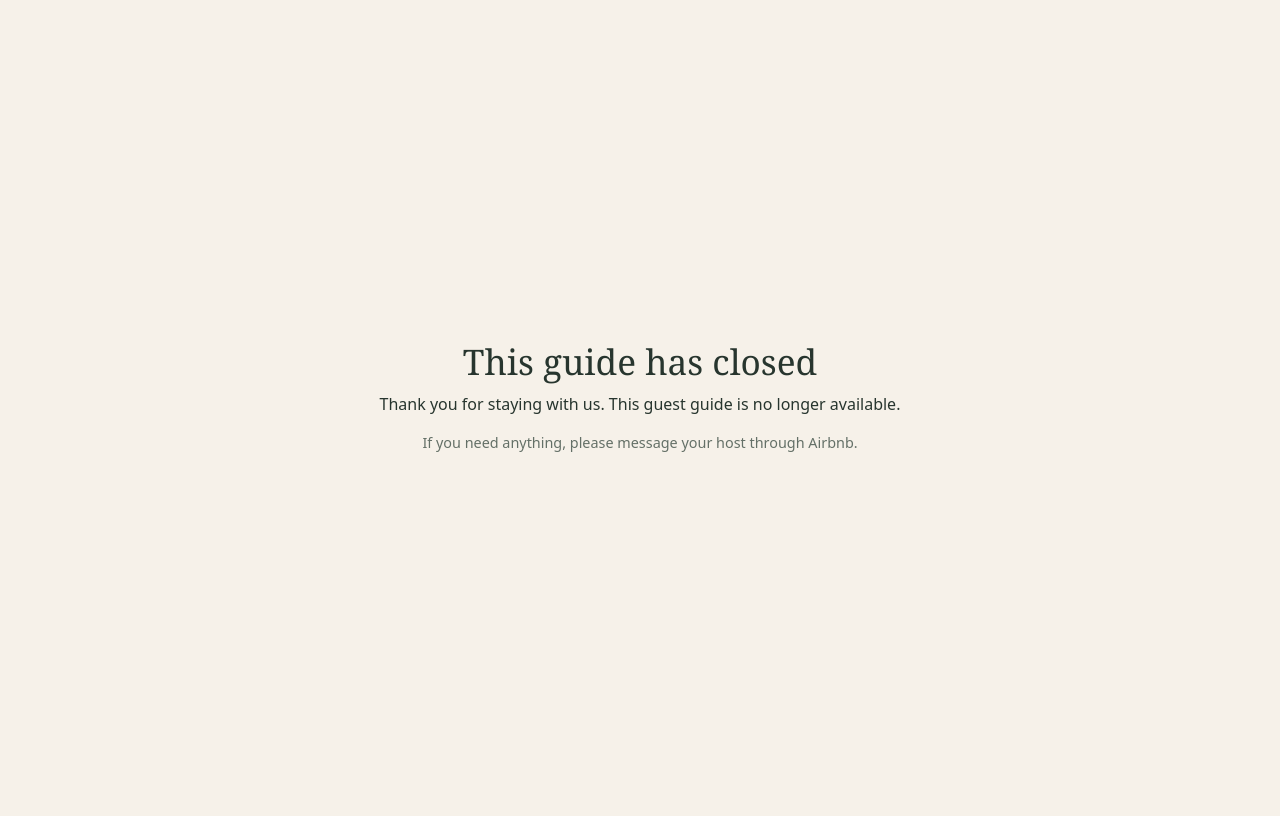
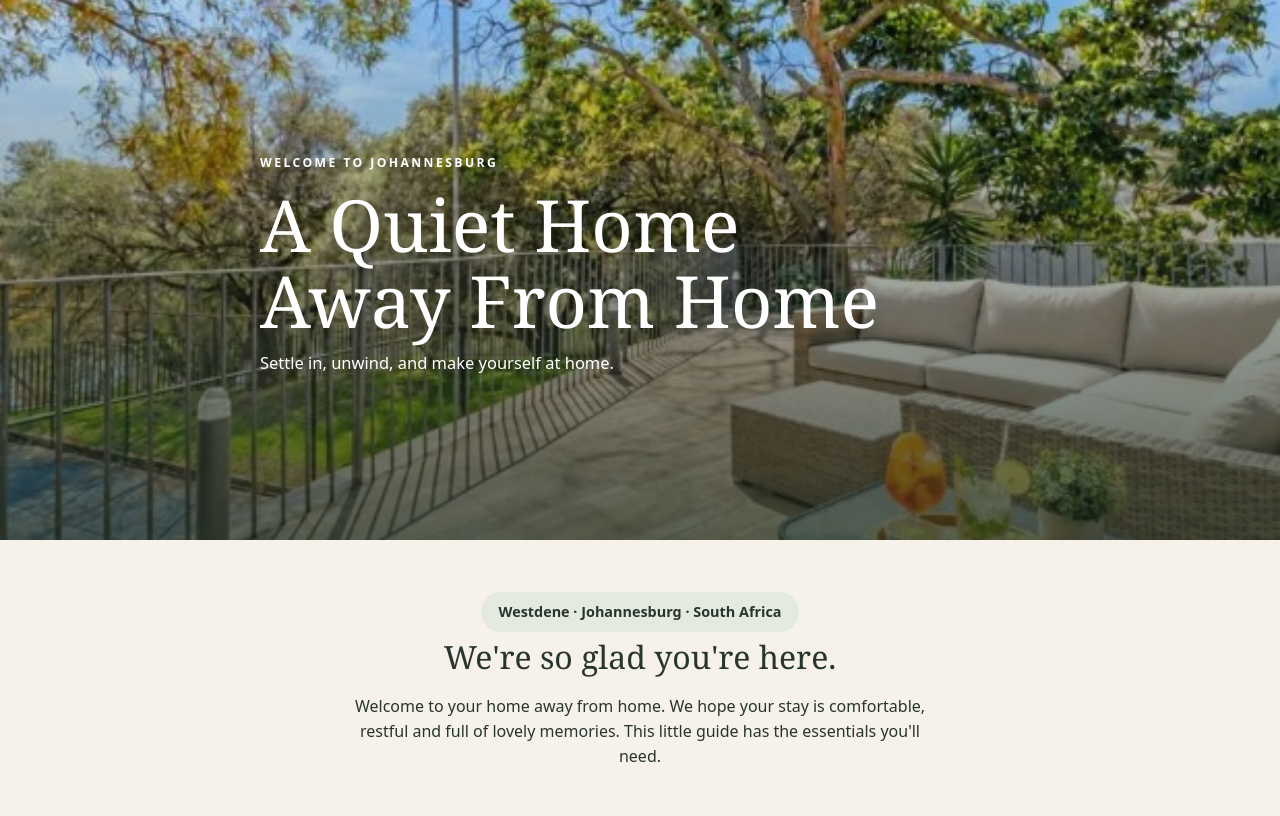
Before and after one commit to bunako-png/quiet-home-guide, a plain HTML site: page index.html in a window 1280 px wide. Shown: the top 816 px of the page. Drawn offline with Linux system fonts and the light colour scheme.

Commit message:
Update expiration date and time in index.html
new expiration date for qr code updated

```diff
--- a/index.html
+++ b/index.html
@@ -36,9 +36,9 @@
     <p class="footer">A Quiet Home Away From Home · Made with care for our guests ♡</p>
   </main>
   <script>
-    // Guide expires Sunday 1 Nov 2026, 11:00 Johannesburg time (+02:00).
+    // Guide expires Sunday 1 Nov 2026, 12:00 Johannesburg time (+02:00).
     // To change it, edit only the date/time below and keep the +02:00 at the end.
-    var EXPIRES_AT = new Date('2026-11-01T11:00:00+02:00');
+    var EXPIRES_AT = new Date('2026-12-11T12:00:00+02:00');
 
     if (Date.now() >= EXPIRES_AT.getTime()) {
       document.title = 'Guide closed | A Quiet Home Away From Home';
```
